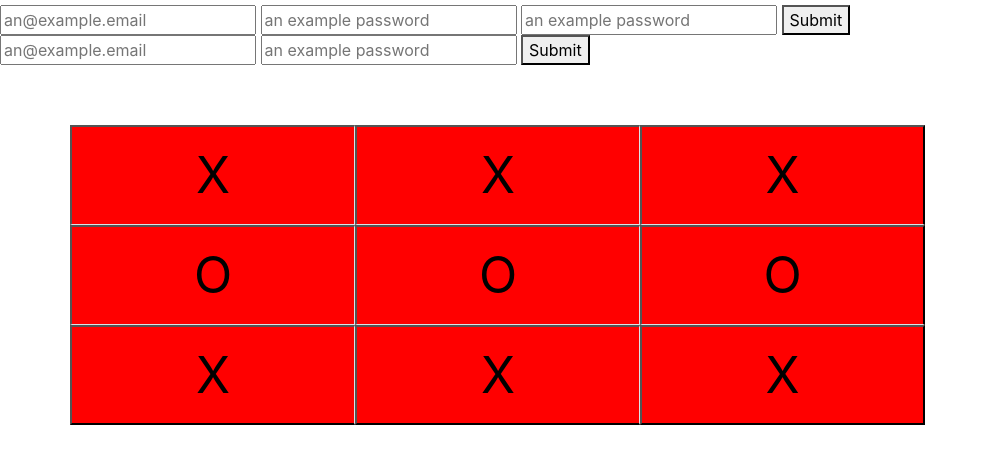
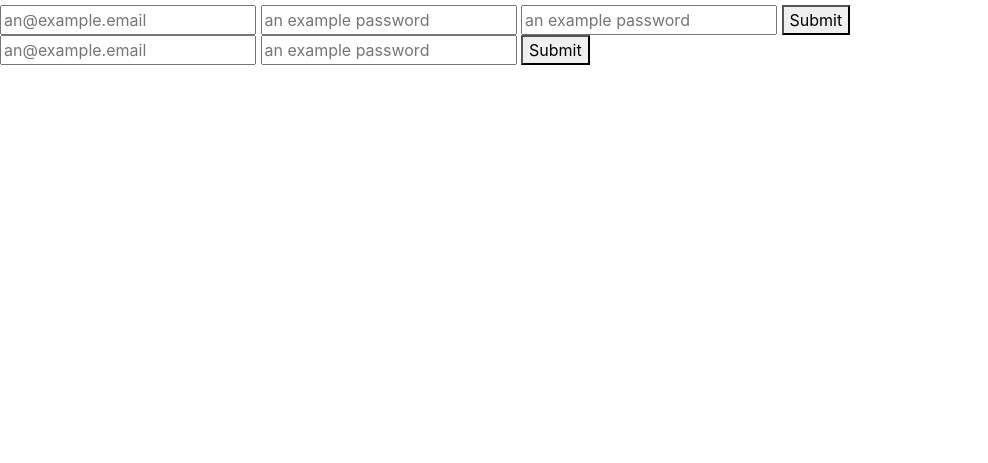
Before and after one commit to xpertimage/tic-tac-toe-client, a website built with webpack: page index.html in a window 1280 px wide. Shown: the part 51-514 px from the top of the page, without its empty margins (0-988 px from the left). Built offline with nearby package versions, Linux system fonts and the light colour scheme.

Commit message:
Hid the game board on form load then show it after successful sign in.

```diff
--- a/assets/scripts/auth/ui.js
+++ b/assets/scripts/auth/ui.js
@@ -15,6 +15,7 @@ const signInSuccess = function (response) {
   // requests during this session.
   $('#change-password').css('visibility', 'visible')
   $('#sign-out').css('visibility', 'visible')
+  $('.container').css('visibility', 'visible')
   store.user = response
   // Show the change-password form and the sign-out button
   $('#error-message').text('Thank you for signing in')
--- a/assets/styles/index.scss
+++ b/assets/styles/index.scss
@@ -14,10 +14,11 @@ h1 {
 
 .container {
   align-content: center;
+  visibility: hidden;
 }
 
 .col-3 {
-  background-color: red;
+  background-color: white;
   font-size: 50px;
   height: 100px;
   text-align: center;
--- a/index.html
+++ b/index.html
@@ -43,38 +43,38 @@
 
     <div class="container">
       <div class="row">
-        <button id="0", class="col-3 border-right border-bottom text-center">
-          X
+        <button id="0", class="col-3 border-right border-bottom border-left-0 border-top-0 text-center">
+
         </button>
-        <button id="1", class="col-3 border-right border-bottom text-center">
-          X
+        <button id="1", class="col-3 border-right border-bottom border-top-0 text-center">
+
         </button>
-        <button class="col-3 border-bottom text-center">
-          X
+        <button class="col-3 border-bottom border-top-0 border-right-0 text-center">
+
         </button>
       </div>
 
       <div class="row">
-        <button class="col-3 border-right border-bottom text-center">
-          O
+        <button class="col-3 border-right border-bottom border-left-0 text-center">
+
         </button>
         <button class="col-3 border-right border-bottom text-center">
-          O
+
         </button>
-        <button class="col-3 border-bottom text-center">
-          O
+        <button class="col-3 border-bottom border-right-0 text-center">
+
         </button>
       </div>
 
       <div class="row">
-        <button class="col-3 border-right text-center">
-          X
+        <button class="col-3 border-right border-left-0 border-bottom-0 text-center">
+
         </button>
-        <button class="col-3 border-right text-center">
-          X
+        <button class="col-3 border-right border-bottom-0 text-center">
+
         </button>
-        <button class="col-3 text-center">
-          X
+        <button class="col-3 border-right-0 border-bottom-0 text-center">
+
         </button>
       </div>
 </div>
```
